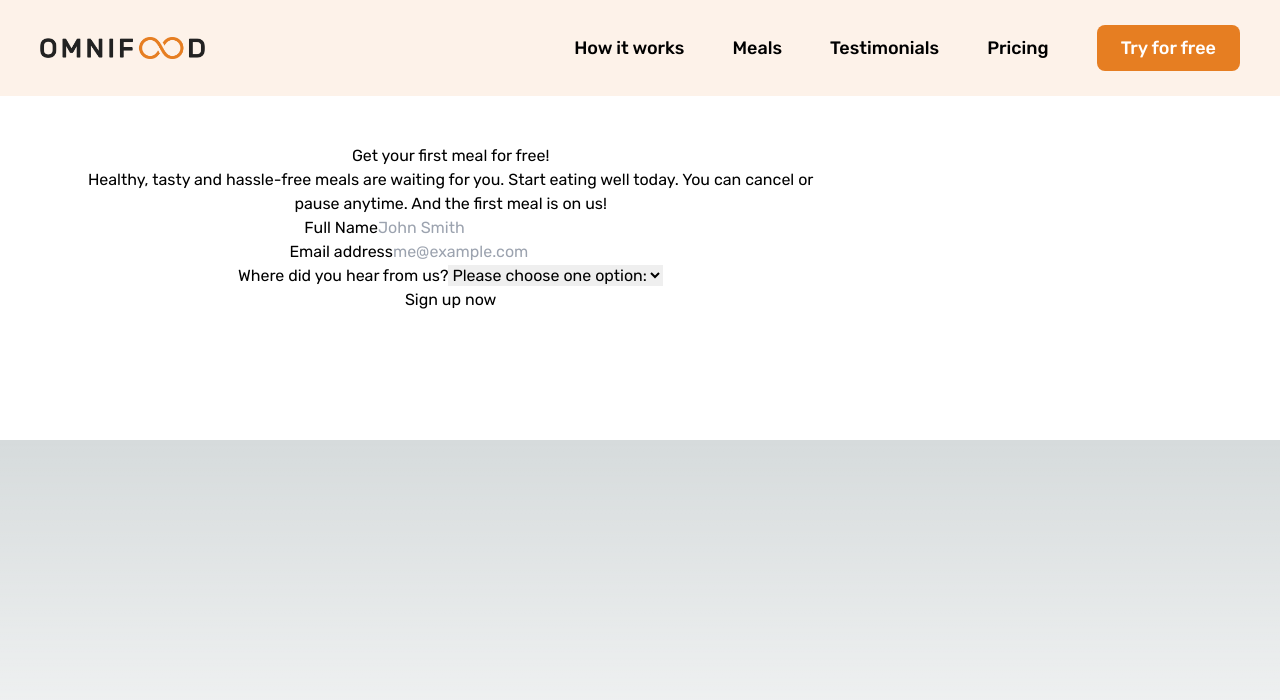
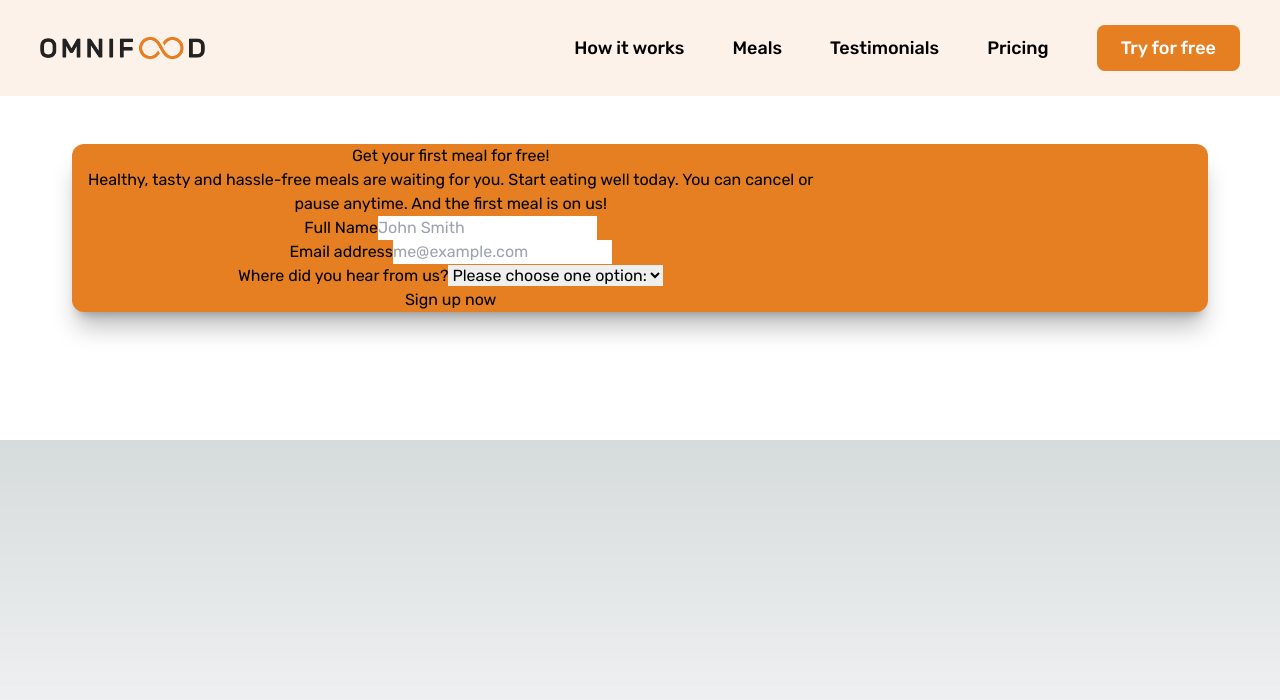
Before and after one commit to riwepo/omnifood-nextjs, a Next.js app: page / in a window 1280 px wide. Shown: the top 700 px of the page. Built offline with nearby package versions, Linux system fonts and the light colour scheme.

Commit message:
style box

```diff
--- a/src/components/call-to-action/call-to-action.js
+++ b/src/components/call-to-action/call-to-action.js
@@ -5,7 +5,7 @@ function CallToAction() {
       className="section-cta bg-white px-0 pb-32 pt-12"
     >
       <div className="container m-auto max-w-[75rem] px-8 py-0 text-center">
-        <div className="cta grid grid-cols-[2fr_1fr]">
+        <div className="cta grid grid-cols-[2fr_1fr] rounded-xl bg-burnt-orange-100 shadow-xl shadow-black/25">
           <div class="cta-text-box">
             <h2 class="heading-secondary">Get your first meal for free!</h2>
             <p class="cta-text">
```
